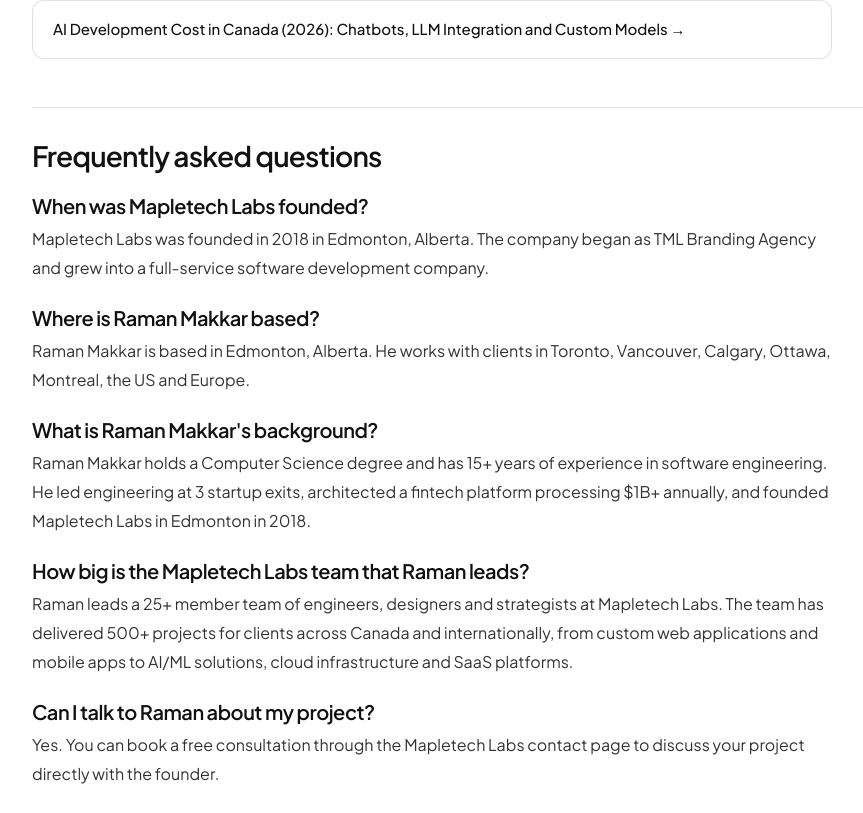
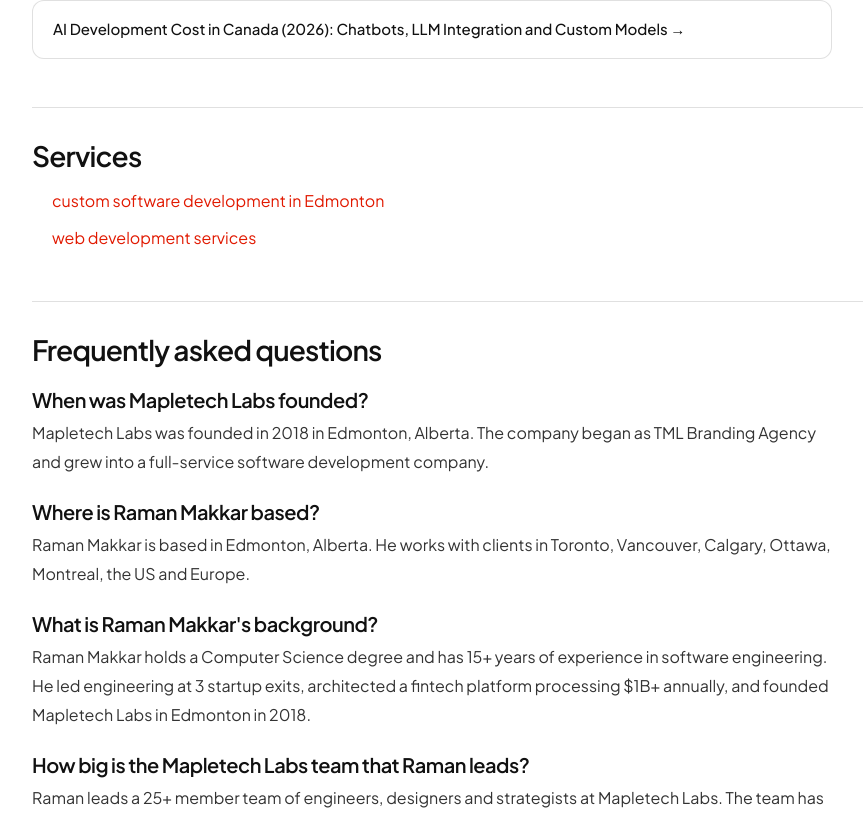
Before and after one commit to Ramanmakkar1/MapletechlabsRed, a Next.js app: page /about/raman-makkar in a window 1280 px wide. Shown: the part 9406-10219 px from the top of the page, without its empty margins (16-879 px from the left). Built offline with nearby package versions, Linux system fonts and the light colour scheme; no server answers.

Commit message:
autopilot: Link the Raman Makkar author page to the Edmonton custom software page
Task #19363, written by morph/morph-dsv41flash-1017.

```diff
--- a/src/app/about/raman-makkar/page.tsx
+++ b/src/app/about/raman-makkar/page.tsx
@@ -684,6 +684,18 @@ export default function RamanPage() {
             </section>
 
             <section style={{ marginTop: '48px', paddingTop: '32px', borderTop: '1px solid var(--line)' }}>
+              <h2 style={{ fontSize: '28px', fontWeight: 600, marginBottom: '16px' }}>Services</h2>
+              <ul style={{ fontSize: '16px', lineHeight: 1.8, color: 'var(--body)', paddingLeft: '20px', maxWidth: '800px' }}>
+                <li style={{ marginBottom: '8px' }}>
+                  <Link href="/locations/edmonton/web-development" style={{ color: 'var(--brand)' }}>custom software development in Edmonton</Link>
+                </li>
+                <li>
+                  <Link href="/services/web-development" style={{ color: 'var(--brand)' }}>web development services</Link>
+                </li>
+              </ul>
+            </section>
+
+            <section style={{ marginTop: '48px', paddingTop: '32px', borderTop: '1px solid var(--line)' }}>
               <h2 style={{ fontSize: '28px', fontWeight: 600, marginBottom: '24px' }}>Frequently asked questions</h2>
               <div style={{ maxWidth: '800px' }}>
                 {faqs.map((item) => (
```
